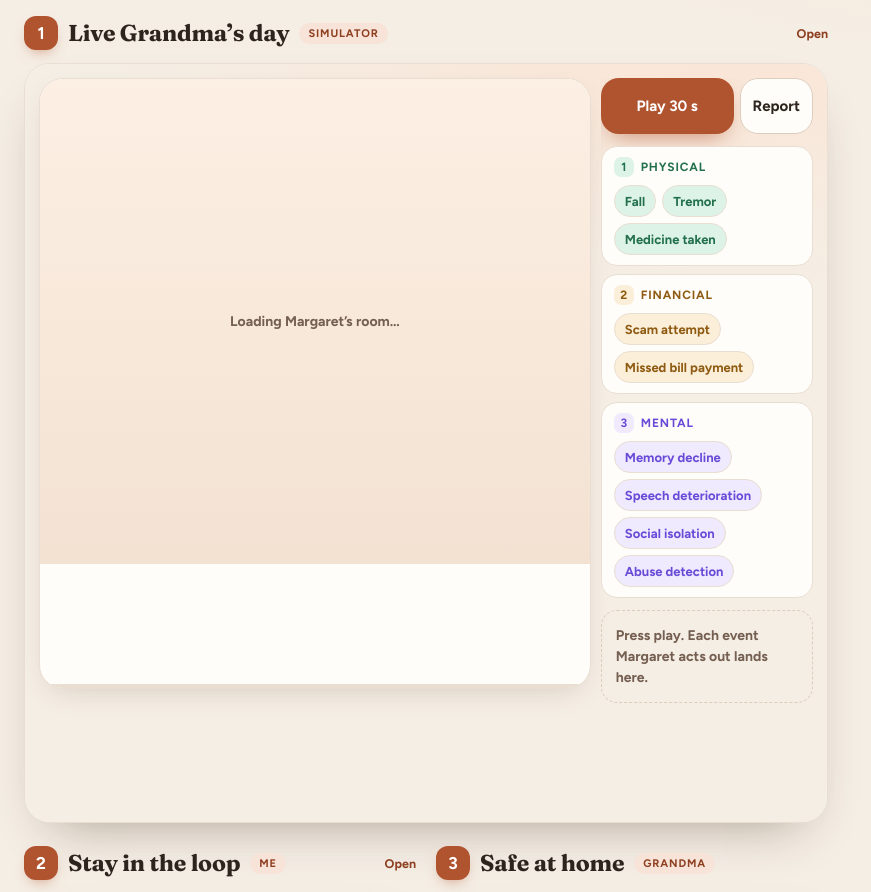
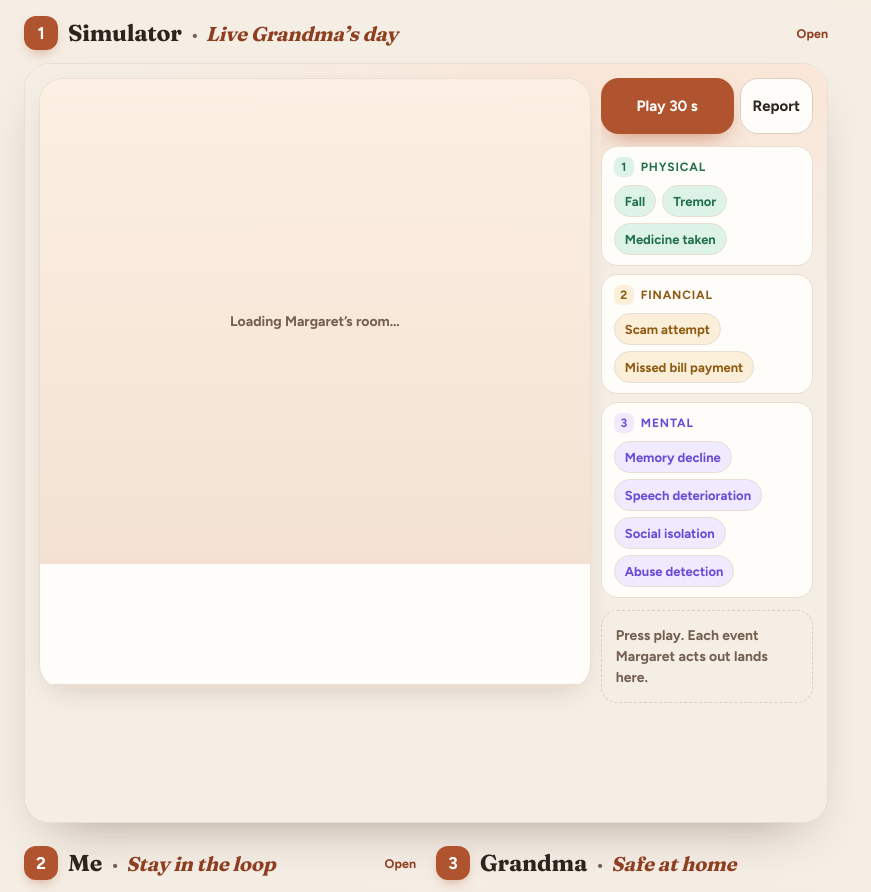
Before and after one commit to amyproject/apotheosis, a plain HTML site: page web/product.html in a window 1280 px wide. Shown: the part 53-945 px from the top of the page, without its empty margins (0-871 px from the left). Drawn offline with Linux system fonts and the light colour scheme; no server answers.

Commit message:
Section titles: name first (Simulator · Live Grandma's day, Me · Stay in the loop, Grandma · Safe at home)
Co-Authored-By: Claude <noreply@anthropic.com>

```diff
--- a/web/product.html
+++ b/web/product.html
@@ -96,6 +96,8 @@
   .panel h2 b, .duo-heads h2 b { font-weight: 600; white-space: nowrap; }
   .panel h2 small, .duo-heads h2 small { font: 700 11px/1 Figtree, system-ui, sans-serif; letter-spacing: .08em; text-transform: uppercase; color: var(--terra-d); background: #F8E3D8; border-radius: 999px; padding: 5px 9px; }
   .panel h2 a, .duo-heads h2 a { font: 700 12.5px Figtree, system-ui, sans-serif; }
+  .panel h2 em, .duo-heads h2 em { font: italic 500 20px/1.15 Fraunces, Georgia, serif; color: var(--terra-d); white-space: nowrap; }
+  .panel h2 em::before, .duo-heads h2 em::before { content: '·'; font-style: normal; color: var(--muted); margin-right: 8px; }
   :focus-visible { outline: 3px solid var(--terra); outline-offset: 2px; }
 </style>
 </head>
@@ -111,8 +113,8 @@
 <main>
   <section class="panel portals" id="portals" aria-label="Grandma and me: portals from band39-live">
     <div class="duo-heads">
-      <h2 id="h-me"><span>2</span><b>Stay in the loop</b><small>Me</small><a href="live/index.html" target="_blank" rel="noopener">Open</a></h2>
-      <h2 id="h-grandma"><span>3</span><b>Safe at home</b><small>Grandma</small></h2>
+      <h2 id="h-me"><span>2</span><b>Me</b><em>Stay in the loop</em><a href="live/index.html" target="_blank" rel="noopener">Open</a></h2>
+      <h2 id="h-grandma"><span>3</span><b>Grandma</b><em>Safe at home</em></h2>
     </div>
     <div class="duo-fit"><div class="duo">
       <iframe id="liveFrame" title="Grandma's screen and my app (band39-live care app, one page)" src="live/index.html" loading="eager"></iframe>
@@ -120,7 +122,7 @@
     </div></div>
   </section>
   <section class="panel sim on" id="sim" aria-labelledby="h-sim">
-    <h2 id="h-sim"><span>1</span><b>Live Grandma’s day</b><small>Simulator</small><a href="/" target="_blank" rel="noopener">Open</a></h2>
+    <h2 id="h-sim"><span>1</span><b>Simulator</b><em>Live Grandma’s day</em><a href="/" target="_blank" rel="noopener">Open</a></h2>
     <div class="screen"><iframe title="Simulator: a day in 30 seconds" data-src="#/" loading="eager"></iframe></div>
   </section>
   <section class="flowp" id="flowp" aria-live="polite" aria-label="What happens, step by step">
```
